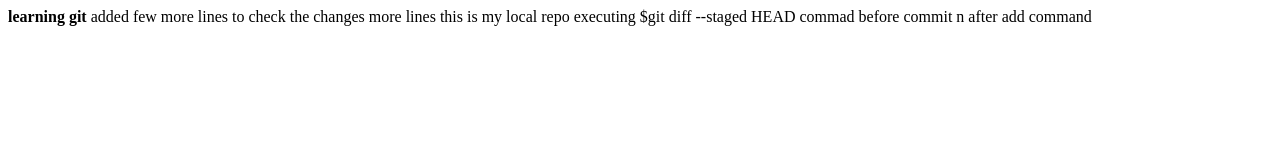
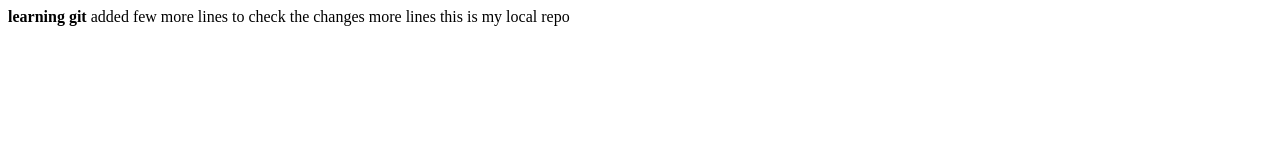
Before and after one commit to mahalaxmikc/exampleRepository, a plain HTML site: page index.html in a window 1280 px wide. Drawn offline with Linux system fonts and the light colour scheme.

Commit message:
check out

```diff
--- a/index.html
+++ b/index.html
@@ -7,8 +7,6 @@
 added few more lines to check the changes
 more lines
 		this is my local repo
-executing $git diff --staged HEAD
-commad before commit n after add command
 	</body
 
 
```
